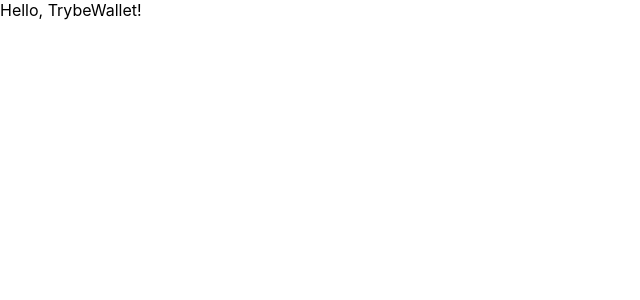
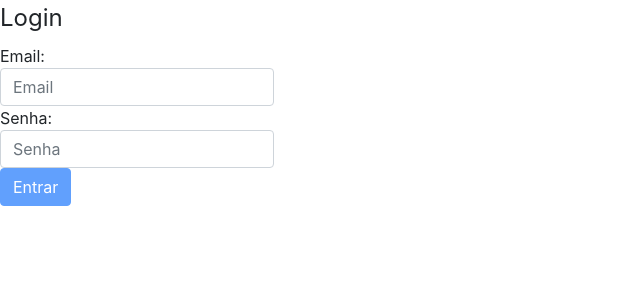
Before and after one commit to cae07/sd-013-a-project-trybewallet, a React (Create React App) app: page / in a window 1280 px wide. Shown: the top 300 px of the page, without its empty margins (0-640 px from the left). Built offline with nearby package versions, Linux system fonts and the light colour scheme.

Commit message:
resolve requisitos 1-3 (login)

```diff
--- a/public/index.html
+++ b/public/index.html
@@ -24,6 +24,13 @@
       work correctly both with client-side routing and a non-root public URL.
       Learn how to configure a non-root public URL by running `npm run build`.
     -->
+    <!-- CSS Bootstrap -->
+    <link
+      href="https://cdn.jsdelivr.net/npm/bootstrap@5.1.0/dist/css/bootstrap.min.css"
+      rel="stylesheet"
+      integrity="sha384-KyZXEAg3QhqLMpG8r+8fhAXLRk2vvoC2f3B09zVXn8CA5QIVfZOJ3BCsw2P0p/We"
+      crossorigin="anonymous"
+    >
     <title>React App</title>
   </head>
   <body>
--- a/src/App.js
+++ b/src/App.js
@@ -1,7 +1,20 @@
+// React
 import React from 'react';
+import { Route } from 'react-router-dom';
+
+// Páginas
+import { Login, Wallet } from './pages';
 
 function App() {
-  return <div>Hello, TrybeWallet!</div>;
+  return (
+    <div>
+      { /* Página de Login */ }
+      <Route exact path="/" component={ Login } />
+
+      { /* Página do Wallet */ }
+      <Route exact path="/carteira" component={ Wallet } />
+    </div>
+  );
 }
 
 export default App;
--- a/src/actions/index.js
+++ b/src/actions/index.js
@@ -1 +1,7 @@
-// Coloque aqui suas actions -
+// Coloque aqui suas actions
+export const SET_EMAIL = 'SET_EMAIL';
+
+export const setEmail = (payload) => ({
+  type: SET_EMAIL,
+  ...payload,
+});
--- a/src/index.js
+++ b/src/index.js
@@ -1,14 +1,18 @@
 import React from 'react';
 import ReactDOM from 'react-dom';
 import { BrowserRouter } from 'react-router-dom';
+import { Provider } from 'react-redux';
 import './index.css';
 import App from './App';
 import * as serviceWorker from './serviceWorker';
+import store from './store';
 
 ReactDOM.render(
-  <BrowserRouter>
-    <App />
-  </BrowserRouter>,
+  <Provider store={ store }>
+    <BrowserRouter>
+      <App />
+    </BrowserRouter>
+  </Provider>,
   document.getElementById('root'),
 );
 
--- a/src/pages/Login.js
+++ b/src/pages/Login.js
@@ -1,9 +1,114 @@
+// React
 import React from 'react';
+import { Redirect } from 'react-router-dom';
+
+// PropTypes
+import PropTypes from 'prop-types';
+
+// Redux
+import { connect } from 'react-redux';
+import { setEmail } from '../actions';
 
 class Login extends React.Component {
+  constructor(props) {
+    super(props);
+
+    this.state = {
+      // Email inserido no input
+      emailInput: '',
+      // Senha inserida no input
+      passwordInput: '',
+      redirect: false,
+    };
+
+    this.dispatchEmail = this.dispatchEmail.bind(this);
+    this.setLogin = this.setLogin.bind(this);
+  }
+
+  setLogin({ target: { value, id } }) {
+    const key = id === 'email' ? 'emailInput' : 'passwordInput';
+
+    this.setState((previous) => ({
+      ...previous,
+      [key]: value,
+    }));
+  }
+
+  dispatchEmail() {
+    const { props: { setEmailDispatcher } } = this;
+    setEmailDispatcher(this.state);
+    this.setState((previous) => ({ ...previous, redirect: true }));
+  }
+
+  validate(email, password) {
+    const emailRegex = /^[^\s@]+@[^\s@]+\.[^\s@]+$/;
+    const passwordRegex = /^[a-zA-Z0-9]{6,}$/;
+    return (
+      emailRegex.test(email) && passwordRegex.test(password)
+    );
+  }
+
+  renderLoginForm() {
+    const { state: { emailInput, passwordInput } } = this;
+    return (
+      <form className="Login">
+        <fieldset className="form-group">
+          <legend>Login</legend>
+          { /* Input Login */ }
+          <label htmlFor="email">
+            Email:
+            <input
+              type="email"
+              id="email"
+              className="form-control"
+              placeholder="Email"
+              data-testid="email-input"
+              value={ emailInput }
+              onChange={ (evt) => this.setLogin(evt) }
+            />
+          </label>
+          <br />
+          { /* Input Senha */ }
+          <label htmlFor="password">
+            Senha:
+            <input
+              type="password"
+              id="password"
+              className="form-control"
+              placeholder="Senha"
+              data-testid="password-input"
+              value={ passwordInput }
+              onChange={ (evt) => this.setLogin(evt) }
+            />
+          </label>
+        </fieldset>
+        { /* Botão Submit */ }
+        <button
+          type="button"
+          className="btn btn-primary"
+          onClick={ () => this.dispatchEmail(this.state) }
+          disabled={ !this.validate(emailInput, passwordInput) }
+        >
+          Entrar
+        </button>
+      </form>
+    );
+  }
+
   render() {
-    return <div>Login</div>;
+    const { state: { redirect } } = this;
+    return redirect ? <Redirect to="/carteira" /> : this.renderLoginForm();
   }
 }
 
-export default Login;
+// PropTypes
+Login.propTypes = {
+  setEmailDispatcher: PropTypes.func.isRequired,
+};
+
+// Modificar o estado global
+const mapDispatchToProps = (dispatch) => ({
+  setEmailDispatcher: (payload) => dispatch(setEmail(payload)),
+});
+
+export default connect(null, mapDispatchToProps)(Login);
--- /dev/null
+++ b/src/pages/index.js
@@ -0,0 +1,2 @@
+export { default as Login } from './Login';
+export { default as Wallet } from './Wallet';
--- a/src/reducers/index.js
+++ b/src/reducers/index.js
@@ -1,5 +1,8 @@
-// import user from './user';
-// import wallet from './wallet';
+import { combineReducers } from 'redux';
+import user from './user';
 
 // Configure os seus reducers.
 // ATENÇÃO: você obrigatoriamente tem que utilizar as chaves "user" e "wallet" no seu estado global
+const rootReducer = combineReducers({ user });
+
+export default rootReducer;
--- a/src/reducers/user.js
+++ b/src/reducers/user.js
@@ -1 +1,25 @@
+// Actions
+import { SET_EMAIL } from '../actions';
+
+// Estado inicial
+const INITIAL_STATE = {
+  email: '',
+};
+
 // Esse reducer será responsável por tratar as informações da pessoa usuária
+// "userReducer"
+const user = (state = INITIAL_STATE, action) => {
+  switch (action.type) {
+  case SET_EMAIL: {
+    return {
+      ...state,
+      email: action.emailInput,
+    };
+  }
+  default: {
+    return state;
+  }
+  }
+};
+
+export default user;
--- /dev/null
+++ b/src/store.js
@@ -0,0 +1,13 @@
+import { createStore, applyMiddleware } from 'redux';
+import { composeWithDevTools } from 'redux-devtools-extension';
+import thunk from 'redux-thunk';
+import rootReducer from './reducers';
+
+const store = createStore(
+  rootReducer,
+  composeWithDevTools(
+    applyMiddleware(thunk),
+  ),
+);
+
+export default store;
```
